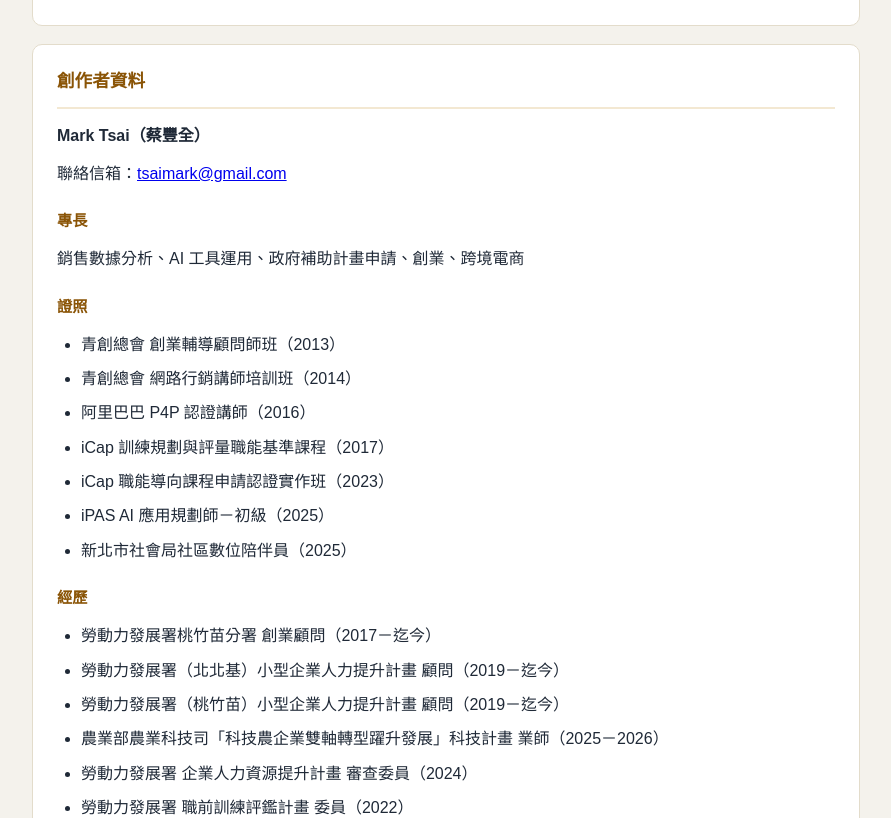
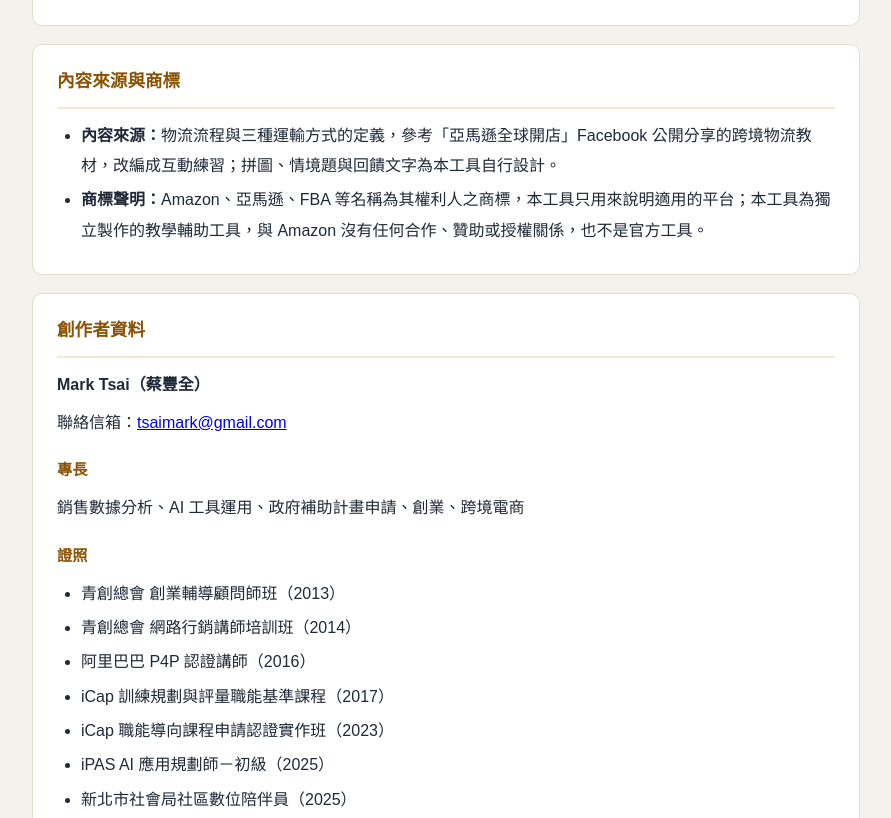
Before and after one commit to M255525/amazon-logistics-game, a plain HTML site: page manual.html in a window 1280 px wide. Shown: the part 2745-3563 px from the top of the page, without its empty margins (194-1085 px from the left). Drawn offline with Linux system fonts and the light colour scheme.

Commit message:
智財權檢查：加註商標／來源聲明與相關調整
Co-Authored-By: Claude Opus 5.5 <noreply@anthropic.com>

```diff
--- a/manual.html
+++ b/manual.html
@@ -154,6 +154,14 @@
 </div>
 
 <div class="card">
+  <h2>內容來源與商標</h2>
+  <ul>
+    <li><strong>內容來源：</strong>物流流程與三種運輸方式的定義，參考「亞馬遜全球開店」Facebook 公開分享的跨境物流教材，改編成互動練習；拼圖、情境題與回饋文字為本工具自行設計。</li>
+    <li><strong>商標聲明：</strong>Amazon、亞馬遜、FBA 等名稱為其權利人之商標，本工具只用來說明適用的平台；本工具為獨立製作的教學輔助工具，與 Amazon 沒有任何合作、贊助或授權關係，也不是官方工具。</li>
+  </ul>
+</div>
+
+<div class="card">
   <h2>創作者資料</h2>
   <p><strong>Mark Tsai（蔡豐全）</strong></p>
   <p>聯絡信箱：<a href="mailto:tsaimark@gmail.com">tsaimark@gmail.com</a></p>
```
